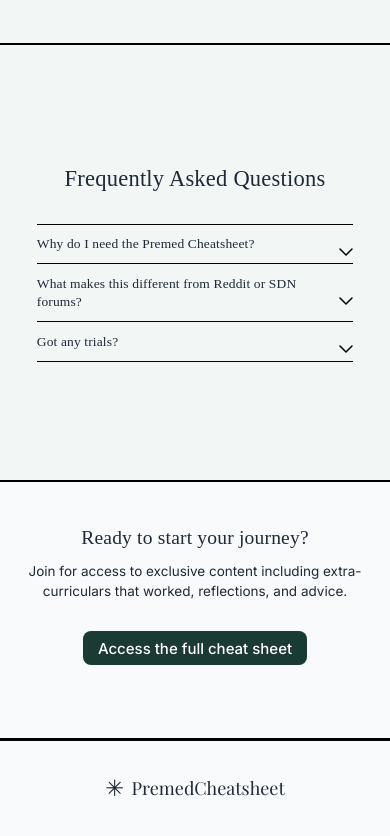
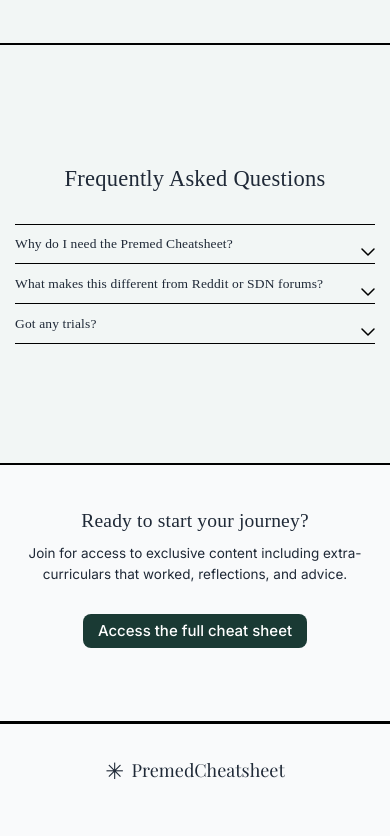
Before and after one commit to droooski/premedcheatsheet, a React (Create React App) app: page / in a window 390 px wide. Shown: the part 3751-4587 px from the top of the page. Built offline with nearby package versions, Linux system fonts and the light colour scheme; a web font is replaced by a local one.

Commit message:
refactor: Adjust FAQ section styles for improved responsiveness and layout

```diff
--- a/src/components/sections/Faq/Faq.scss
+++ b/src/components/sections/Faq/Faq.scss
@@ -73,7 +73,6 @@
     width: 100%; // Full width
     max-width: 1200px; // Very wide max-width
     margin: 0 auto;
-    padding: 0 16px; // Add padding on both sides
 
     @media (max-width: $sm) {
       padding: 0 $spacing-4;
--- a/src/styles/main.scss
+++ b/src/styles/main.scss
@@ -743,12 +743,29 @@ html body .hero {
     width: 85% !important;
     max-width: none !important;
 
+    @media (max-width: $sm) {
+      width: 100% !important;
+      padding: 0 $spacing-4 !important; /* Add padding on both sides */
+    }
+
+    @media (min-width: $md) {
+      width: 85% !important;
+      max-width: none !important;
+    }
+
+    @media (min-width: $lg) {
+      width: 85% !important;
+      max-width: none !important;
+    }
+
     @media (min-width: $xl) {
-      max-width: 1500px !important;
+      width: 85% !important;
+      max-width: none !important;
     }
 
     @media (min-width: $xxl) {
-      max-width: 1700px !important;
+      width: 85% !important;
+      max-width: none !important;
     }
   }
 
```
